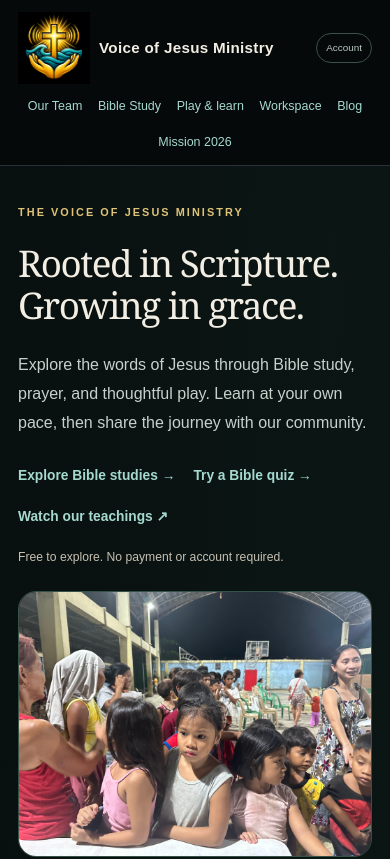
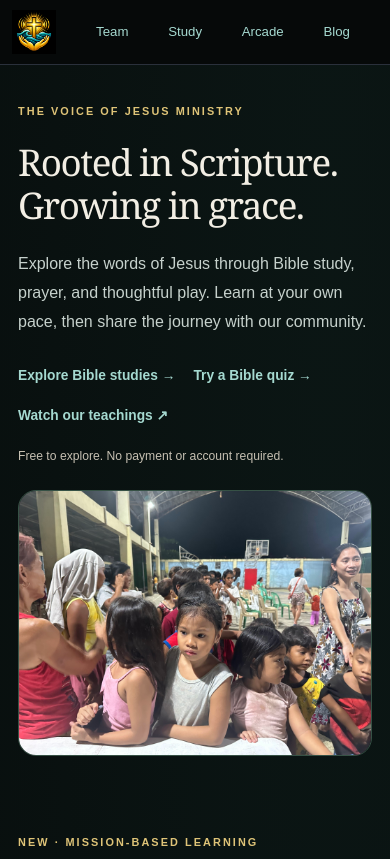
Before and after one commit to Voice-of-Jesus-Ministry/website, a Next.js app: page / in a window 390 px wide. Shown: the top 859 px of the page. Built offline with nearby package versions, Linux system fonts and the light colour scheme; no server answers.

Commit message:
Simplify mobile navigation and move mission workspace links to blog

```diff
--- a/app/blog/page.tsx
+++ b/app/blog/page.tsx
@@ -4,6 +4,8 @@ export default function Blog() {
   return <div className="container page narrow">
     <p className="eyebrow">WORDS FOR THE JOURNEY</p><h1>Blog & teachings</h1>
     <p className="lede">Scripture, reflection, and conversations that help us follow Jesus in everyday life.</p>
+    <section className="section"><h2><Link href="/missions/2026">Mission 2026: Living by Grace, Walking by Faith</Link></h2><p>45 students reached. Over 100 meals served. Read our coastal outreach update and explore the mission photo gallery.</p></section>
+    <section className="section"><h2><Link href="/tools">Your study workspace</Link></h2><p>Keep notes as you read, capture a reflection, and download your writing to keep.</p></section>
     <section className="section"><h2>From our ministry</h2><p>Read our published reflections and ministry updates on the Voice of Jesus blog.</p><a className="text-link" href="https://voiceofjesusnet.blogspot.com/">Read the ministry blog ↗</a></section>
     <section className="section"><h2>Study with us</h2><p>Explore Peter’s restoration, the Seven Stars, and questions to carry into prayer and conversation.</p><Link className="text-link" href="/bible-study">Explore Bible studies →</Link></section>
     <section className="section"><h2>Watch and reflect</h2><p>Visit our teaching library for recorded messages and Bible study conversations.</p><a className="text-link" href="https://youtube.com/@voiceofjesusnetwork">Watch our teachings ↗</a></section>
--- a/app/globals.css
+++ b/app/globals.css
@@ -868,3 +868,15 @@ a.button:hover { background: transparent; text-decoration: underline; }
 .home-resources h3 a:hover,.home-editorial h2 a:hover,.home-editorial h3 a:hover{text-decoration:underline}
 .home-editorial{padding:0;background:none;border:0;box-shadow:none}
 .home-community{margin:64px 0;padding:32px 0;border-top:1px solid #365145}
+
+/* Compact mobile navigation stays on one row with a home logo. */
+.nav-short{display:none}
+@media(max-width:900px){
+ .site-header .header-inner{flex-wrap:nowrap;min-height:64px;padding:10px 12px;gap:12px}
+ .site-header .brand{flex:0 0 44px;margin:0;gap:0}
+ .site-header .brand>span,.site-header .guest-badge,.nav-wide{display:none}
+ .nav-short{display:inline}
+ .site-header .brand img{width:44px!important;height:44px!important;max-width:none!important}
+ .site-header .header-inner nav{order:0;width:auto;flex:1;min-width:0;flex-wrap:nowrap;justify-content:space-evenly;gap:clamp(8px,3vw,24px);font-size:clamp(.8rem,3.4vw,.95rem)}
+ .site-header nav a{white-space:nowrap;display:inline-flex;align-items:center;min-height:44px}
+}
--- a/app/layout.tsx
+++ b/app/layout.tsx
@@ -34,7 +34,7 @@ export default function RootLayout({
         <ProgressProvider>
           <header className="site-header">
             <div className="header-inner">
-              <Link className="brand" href="/">
+              <Link className="brand" href="/" aria-label="Voice of Jesus Ministry home">
                 <img src="/favicon.png" width="72" height="72" alt="" />
                 <span>
                   Voice of Jesus Ministry
@@ -42,12 +42,10 @@ export default function RootLayout({
                 </span>
               </Link>
               <nav aria-label="Main navigation">
-                <Link href="/about#team">Our Team</Link>
-                <Link href="/bible-study">Bible Study</Link>
-                <Link href="/arcade">Play & learn</Link>
-                <Link href="/tools">Workspace</Link>
+                <Link href="/about#team"><span className="nav-wide">Our Team</span><span className="nav-short">Team</span></Link>
+                <Link href="/bible-study"><span className="nav-wide">Bible Study</span><span className="nav-short">Study</span></Link>
+                <Link href="/arcade">Arcade</Link>
                 <Link href="/blog">Blog</Link>
-                <Link href="/missions/2026">Mission 2026</Link>
               </nav>
               <Link href="/account" className="guest-badge">
                 Account
--- a/app/page.tsx
+++ b/app/page.tsx
@@ -40,9 +40,7 @@ export default function Home() {
         <div className="section-heading"><div><p className="eyebrow">NEW · MISSION-BASED LEARNING</p><h2 id="seven-stars-heading">The Mystery of the Seven Stars</h2></div><Link className="text-link" href="/bible-study/seven-stars">Open the lesson →</Link></div>
         <article className="home-editorial"><span className="tag">SCRIPTURE · ASTRONOMY · REFLECTION</span><h3><Link href="/bible-study/seven-stars">Learn, play, and follow the light</Link></h3><p>A guided lesson that connects the Seven Churches, the Pleiades, and thoughtful choices—then sends learners into an arcade challenge for bonus points.</p></article>
       </section>
-      <section className="section" aria-labelledby="mission-heading">
-        <article className="home-editorial"><span className="tag">MISSION 2026 · OUTREACH & FELLOWSHIP</span><h2 id="mission-heading"><Link href="/missions/2026">Living by Grace, Walking by Faith</Link></h2><p>45 students reached. Over 100 meals served. Celebrate the people and fellowship behind this year’s coastal mission.</p></article>
-      </section>
+
       <section className="section" aria-labelledby="bible-study-heading">
         <div className="section-heading">
           <div>
@@ -71,7 +69,6 @@ export default function Home() {
         <div className="home-resources">
           <article><h3><Link href="/arcade/bible-quiz">Bible Study Quiz</Link></h3><p>Ten questions, thoughtful feedback, and Scripture references to keep exploring.</p></article>
           <article><h3><Link href="/arcade/matrix-of-conscience">Matrix of Conscience</Link></h3><p>Seven gameplay levels with Bible questions between missions. Spend earned points on your next level.</p></article>
-          <article><h3><Link href="/tools">Your study workspace</Link></h3><p>Capture a reflection, collect ideas, and download your notes to keep.</p></article>
         </div>
       </section>
       <section className="home-community">
--- a/public/matrix/index.html
+++ b/public/matrix/index.html
@@ -1,5 +1,5 @@
 <!doctype html><html lang="en"><head><meta charset="utf-8"><meta name="viewport" content="width=device-width,initial-scale=1"><meta name="description" content="One seven-chapter Matrix of Conscience campaign, with Bible quizzes and upgrades between levels."><title>Matrix of Conscience | Voice of Jesus Ministry</title><link rel="icon" href="/favicon.png"><link rel="stylesheet" href="/matrix/style.css"><script>window.va=window.va||function(){(window.vaq=window.vaq||[]).push(arguments)};window.va("beforeSend",function(e){e.url=e.url.split(/[?#]/)[0];return e});</script><script defer src="/_vercel/insights/script.js"></script></head><body>
-<header><a class="brand" href="/"><img src="/favicon.png" alt="" width="48" height="48">Voice of Jesus Ministry</a><nav><a href="/arcade">Arcade</a><a href="/bible-study">Bible studies</a><a href="/account">Account</a></nav></header>
+<header><a class="brand" href="/" aria-label="Voice of Jesus Ministry home"><img src="/favicon.png" alt="" width="48" height="48"><span>Voice of Jesus Ministry</span></a><nav aria-label="Main navigation"><a href="/about#team">Team</a><a href="/bible-study">Study</a><a href="/arcade">Arcade</a><a href="/blog">Blog</a></nav></header>
 <main><div class="heading"><div><p class="eyebrow">ONE CAMPAIGN · SEVEN CHAPTERS</p><h1>Matrix of Conscience</h1><p>Seven gameplay levels with Bible quizzes and upgrades between levels.</p></div><button id="reset" class="quiet">Restart campaign</button></div>
 <ol id="chapters" class="chapters" aria-label="Campaign progress"></ol>
 
```
Also changed, not shown: public/matrix/style.css.
